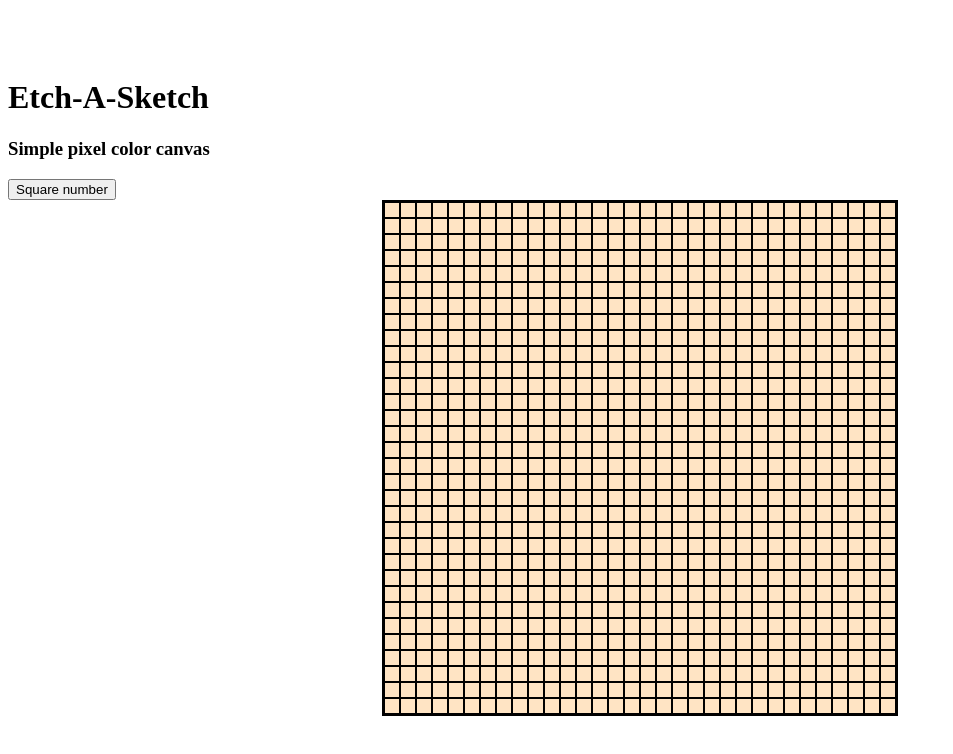
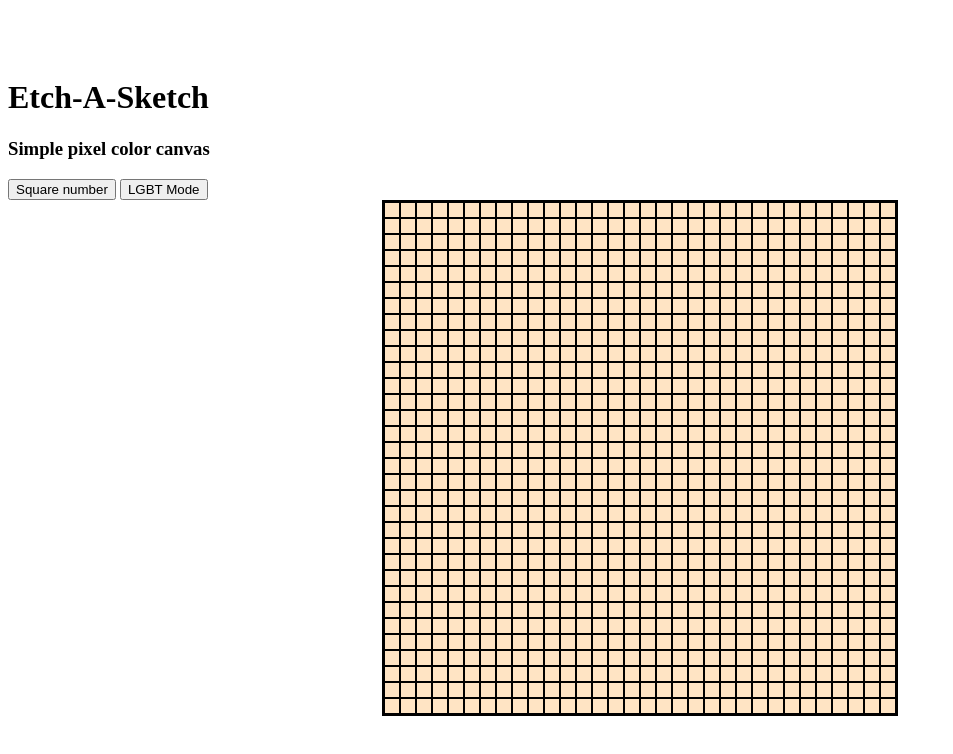
Before and after one commit to terga17/EtchASketch, a plain HTML site: page index.html in a window 1280 px wide. Shown: the whole page, without its empty margins (0-953 px from the left). Drawn offline with Linux system fonts and the light colour scheme.

Commit message:
Update index.html

```diff
--- a/index.html
+++ b/index.html
@@ -12,6 +12,7 @@
     <h3>Simple pixel color canvas</h3>
     <div id="wrapper">
         <button id="divNum">Square number</button>
+        <button id="rgb">LGBT Mode</button>
         <div class="container"></div>
     </div>
 </body>
```
